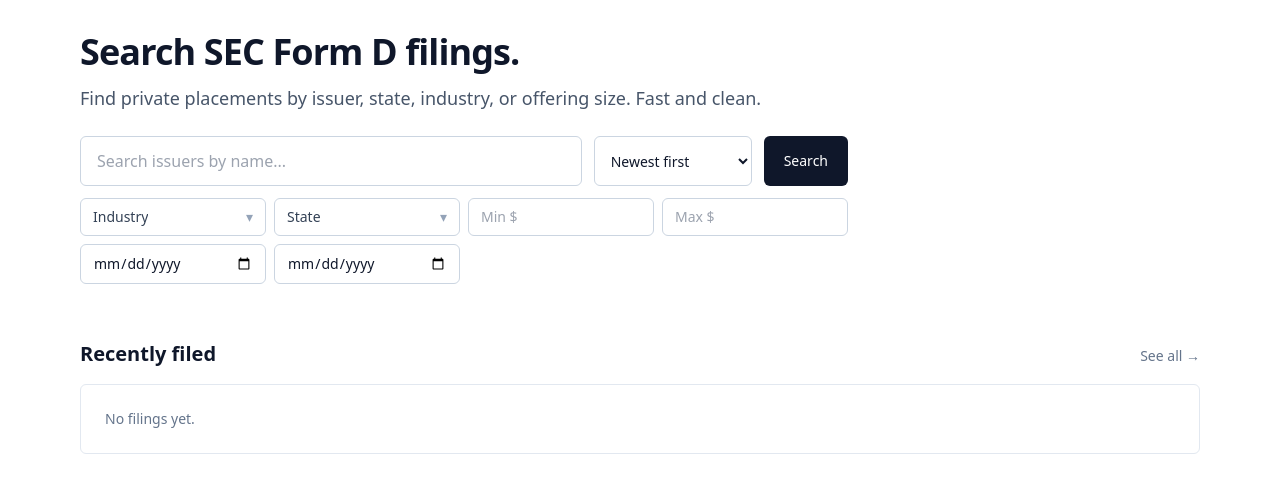
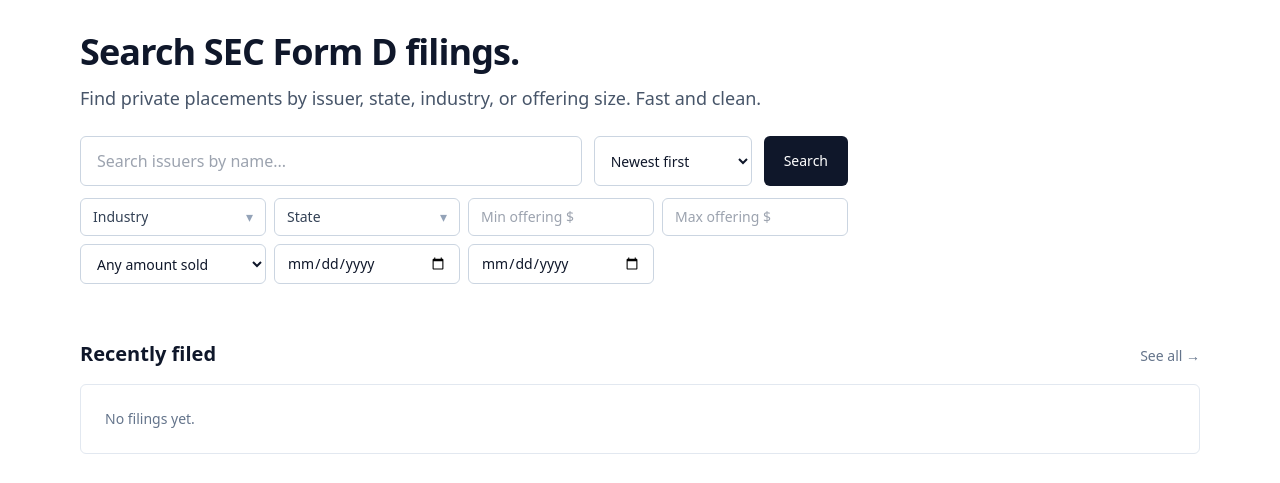
Before and after one commit to Luketheprogram/formdexplorer, a Django app: page / in a window 1280 px wide. Shown: the part 53-536 px from the top of the page. Run offline with Django 5.2, Linux system fonts and the light colour scheme; data that the repository does not hold is empty; style sheets or scripts are compiled from the project's sources.

Commit message:
Search: add 'amount sold' threshold dropdown
- search.py: read ?min_sold=<int> and apply total_amount_sold__gte; chip
  label 'min sold: $X' on the active-filter strip; 'min offering' /
  'max offering' renamed for clarity
- search_form.html: <select name=min_sold> next to the Min/Max offering
  inputs with thresholds Any / $1+ / $100K+ / $1M+ / $10M+ / $50M+ /
  $100M+ / $500M+ / $1B+; min/max placeholders now read 'Min offering $'
  to disambiguate from sold

```diff
--- a/filings/search.py
+++ b/filings/search.py
@@ -57,6 +57,13 @@
     if max_amt:
         qs = qs.filter(total_offering_amount__lte=max_amt)
 
+    min_sold = params.get("min_sold")
+    if min_sold:
+        try:
+            qs = qs.filter(total_amount_sold__gte=int(min_sold))
+        except ValueError:
+            pass
+
     sort = params.get("sort") or ("relevance" if has_text_search else "newest")
     if sort == "relevance" and has_text_search and _is_postgres():
         qs = qs.order_by("-sim", "-filing_date")
@@ -105,8 +112,9 @@
         ("q", "search"),
         ("date_from", "from"),
         ("date_to", "to"),
-        ("min_amount", "min"),
-        ("max_amount", "max"),
+        ("min_amount", "min offering"),
+        ("max_amount", "max offering"),
+        ("min_sold", "min sold"),
     ]
     for key, prefix in single_mapping:
         val = (params.get(key) or "").strip()
--- a/templates/_partials/search_form.html
+++ b/templates/_partials/search_form.html
@@ -70,10 +70,23 @@
       </div>
     </details>
 
-    <input name="min_amount" type="number" placeholder="Min $" value="{{ request.GET.min_amount|default:'' }}"
+    <input name="min_amount" type="number" placeholder="Min offering $" value="{{ request.GET.min_amount|default:'' }}"
       class="rounded-md border border-slate-300 px-3 py-2">
-    <input name="max_amount" type="number" placeholder="Max $" value="{{ request.GET.max_amount|default:'' }}"
+    <input name="max_amount" type="number" placeholder="Max offering $" value="{{ request.GET.max_amount|default:'' }}"
       class="rounded-md border border-slate-300 px-3 py-2">
+    {% with cur=request.GET.min_sold|default:'' %}
+    <select name="min_sold" class="rounded-md border border-slate-300 px-3 py-2 bg-white">
+      <option value="" {% if not cur %}selected{% endif %}>Any amount sold</option>
+      <option value="1" {% if cur == "1" %}selected{% endif %}>$1+ sold (excludes $0)</option>
+      <option value="100000" {% if cur == "100000" %}selected{% endif %}>$100K+ sold</option>
+      <option value="1000000" {% if cur == "1000000" %}selected{% endif %}>$1M+ sold</option>
+      <option value="10000000" {% if cur == "10000000" %}selected{% endif %}>$10M+ sold</option>
+      <option value="50000000" {% if cur == "50000000" %}selected{% endif %}>$50M+ sold</option>
+      <option value="100000000" {% if cur == "100000000" %}selected{% endif %}>$100M+ sold</option>
+      <option value="500000000" {% if cur == "500000000" %}selected{% endif %}>$500M+ sold</option>
+      <option value="1000000000" {% if cur == "1000000000" %}selected{% endif %}>$1B+ sold</option>
+    </select>
+    {% endwith %}
     <input name="date_from" type="date" placeholder="From" value="{{ request.GET.date_from|default:'' }}"
       class="rounded-md border border-slate-300 px-3 py-2">
     <input name="date_to" type="date" placeholder="To" value="{{ request.GET.date_to|default:'' }}"
```
